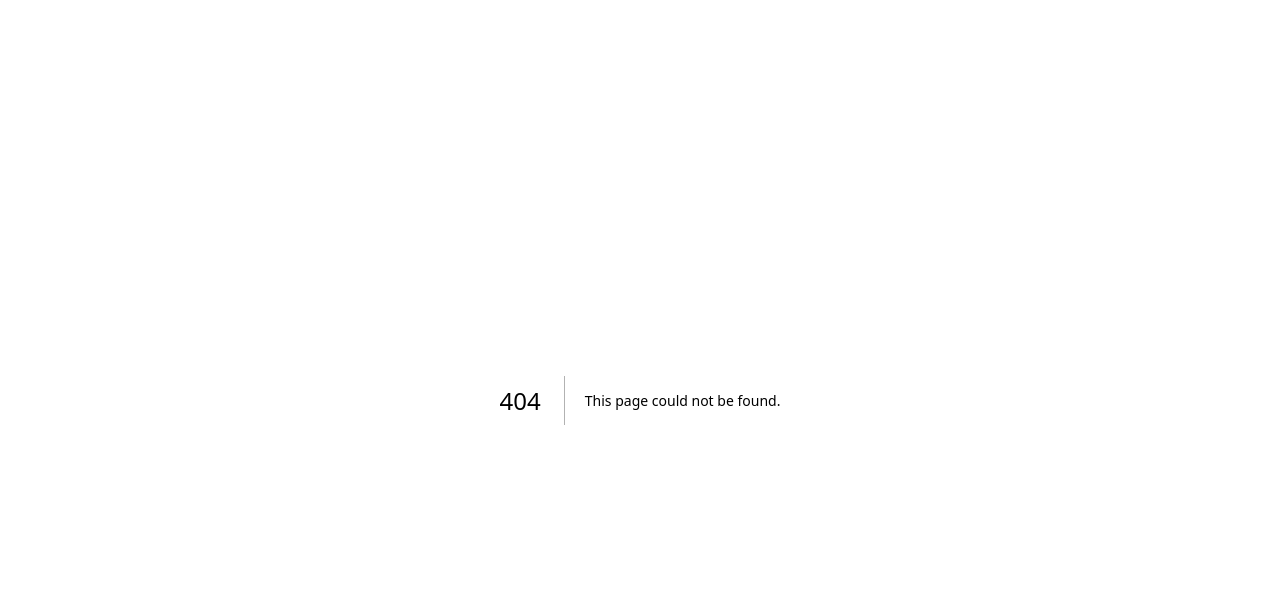
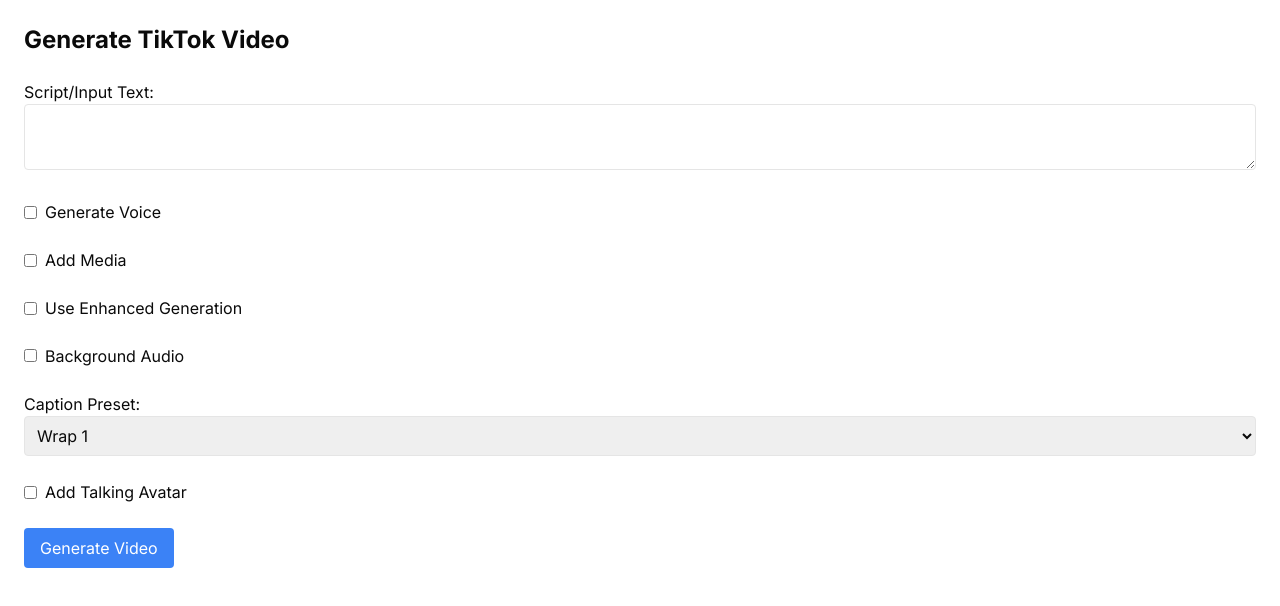
Before and after one commit to saliftankoano/social, a Next.js app: page /revid in a window 1280 px wide. Before the commit this address had no page. Shown: the top 606 px of the page. Built offline with nearby package versions, Linux system fonts and the light colour scheme.

Commit message:
tiktok generation test

```diff
--- /dev/null
+++ b/src/app/api/revid/route.ts
@@ -0,0 +1,41 @@
+import { NextResponse } from "next/server";
+
+export async function POST(request: Request) {
+  try {
+    const body = (await request.json()) as {
+      inputText: string;
+      hasToGenerateVoice: boolean;
+      hasToSearchMedia: boolean;
+      hasEnhancedGeneration: boolean;
+      hasAvatar: boolean;
+      captionPresetName: string;
+    };
+
+    const response = await fetch("https://www.revid.ai/api/public/v2/render", {
+      method: "POST",
+      headers: {
+        "Content-Type": "application/json",
+        key: process.env.NEXT_PUBLIC_REVID_API_KEY ?? "",
+      },
+      body: JSON.stringify(body),
+    });
+
+    if (!response.ok) {
+      throw new Error(`HTTP error! status: ${response.status}`);
+    }
+
+    const data = (await response.json()) as {
+      data: {
+        id: string;
+        status: string;
+      };
+    };
+    return NextResponse.json(data);
+  } catch (error) {
+    console.error("Revid API error:", error);
+    return NextResponse.json(
+      { error: "Failed to process video generation request" },
+      { status: 500 },
+    );
+  }
+}
--- /dev/null
+++ b/src/app/revid/page.tsx
@@ -0,0 +1,320 @@
+"use client";
+
+import { useState } from "react";
+
+interface CreationParams {
+  inputText: string;
+  hasToGenerateVoice?: boolean;
+  selectedVoice?: string;
+  hasToSearchMedia?: boolean;
+  mediaType?: "stockVideo" | "movingImage" | "aiVideo";
+  generationPreset?: string;
+  generationUserPrompt?: string;
+  hasEnhancedGeneration?: boolean;
+  audioUrl?: string;
+  captionPresetName?: string;
+  hasAvatar?: boolean;
+  selectedAvatar?: string;
+  ratio?: "9 / 16" | "1 / 1";
+  nbGenerations?: number;
+  selectedAvatarType?: "video/mp4" | "image/png";
+  imageGenerationModel?: "good" | "fast";
+}
+
+const GENERATION_PRESETS = [
+  "LEONARDO",
+  "ANIME",
+  "REALISM",
+  "ILLUSTRATION",
+  "SKETCH_COLOR",
+  "SKETCH_BW",
+  "PIXAR",
+  "INK",
+  "RENDER_3D",
+  "LEGO",
+  "SCIFI",
+  "RECRO_CARTOON",
+  "PIXEL_ART",
+  "CREATIVE",
+  "PHOTOGRAPHY",
+  "RAYTRACED",
+  "ENVIRONMENT",
+  "FANTASY",
+  "ANIME_SR",
+  "MOVIE",
+  "STYLIZED_ILLUSTRATION",
+  "MANGA",
+];
+
+const CAPTION_PRESETS = [
+  "Basic",
+  "Revid",
+  "Hormozi",
+  "Ali",
+  "Wrap 1",
+  "Wrap 2",
+  "Faceless",
+];
+
+const AUDIO_OPTIONS = {
+  "Blade Runner 2049": "https://cdn.revid.ai/audio/_bladerunner-2049.mp3",
+  Suspense: "https://cdn.revid.ai/audio/_paris-else.mp3",
+  Calm: "https://cdn.revid.ai/audio/_izzamuzzic.mp3",
+  // Add more audio options here as needed
+} as const;
+
+const VOICE_OPTIONS = {
+  Jessica: "cgSgspJ2msm6clMCkdW9",
+  brian: "nPczCjzI2devNBz1zQrb",
+  // Add more voice options here as needed
+} as const;
+
+export default function RevidPage() {
+  const [formData, setFormData] = useState<CreationParams>({
+    inputText: "",
+    hasToGenerateVoice: false,
+    hasToSearchMedia: false,
+    hasEnhancedGeneration: false,
+    hasAvatar: false,
+    captionPresetName: "Wrap 1",
+    ratio: "9 / 16",
+    selectedAvatarType: "video/mp4",
+    nbGenerations: 1,
+    imageGenerationModel: "good",
+  });
+
+  const handleSubmit = async (e: React.FormEvent) => {
+    e.preventDefault();
+
+    try {
+      const response = await fetch("/api/revid", {
+        method: "POST",
+        headers: {
+          "Content-Type": "application/json",
+        },
+        body: JSON.stringify({
+          creationParams: formData,
+        }),
+      });
+
+      if (!response.ok) {
+        throw new Error(`HTTP error! status: ${response.status}`);
+      }
+
+      const data = (await response.json()) as {
+        data: {
+          id: string;
+          status: string;
+        };
+      };
+      console.log("Response:", data);
+      // Handle the response as needed
+    } catch (error) {
+      console.error("Error:", error);
+      // You might want to show an error message to the user here
+    }
+  };
+
+  const handleInputChange = (
+    e: React.ChangeEvent<
+      HTMLInputElement | HTMLSelectElement | HTMLTextAreaElement
+    >,
+  ) => {
+    const { name, value, type } = e.target;
+    const checked = (e.target as HTMLInputElement).checked;
+
+    setFormData((prev) => ({
+      ...prev,
+      [name]: type === "checkbox" ? checked : value,
+    }));
+  };
+
+  return (
+    <div className="container mx-auto p-6">
+      <h1 className="mb-6 text-2xl font-bold">Generate TikTok Video</h1>
+
+      <form onSubmit={handleSubmit} className="space-y-6">
+        <div>
+          <label className="mb-2 block">
+            Script/Input Text:
+            <textarea
+              name="inputText"
+              value={formData.inputText}
+              onChange={handleInputChange}
+              className="w-full rounded border p-2"
+              required
+            />
+          </label>
+        </div>
+
+        <div>
+          <label className="flex items-center gap-2">
+            <input
+              type="checkbox"
+              name="hasToGenerateVoice"
+              checked={formData.hasToGenerateVoice}
+              onChange={handleInputChange}
+            />
+            Generate Voice
+          </label>
+
+          {formData.hasToGenerateVoice && (
+            <select
+              name="selectedVoice"
+              value={formData.selectedVoice ?? ""}
+              onChange={handleInputChange}
+              className="mt-2 w-full rounded border p-2"
+            >
+              <option value="">Select voice</option>
+              {Object.entries(VOICE_OPTIONS).map(([name, id]) => (
+                <option key={id} value={id}>
+                  {name}
+                </option>
+              ))}
+            </select>
+          )}
+        </div>
+
+        <div>
+          <label className="flex items-center gap-2">
+            <input
+              type="checkbox"
+              name="hasToSearchMedia"
+              checked={formData.hasToSearchMedia}
+              onChange={handleInputChange}
+            />
+            Add Media
+          </label>
+
+          {formData.hasToSearchMedia && (
+            <div className="mt-2 space-y-2">
+              <select
+                name="mediaType"
+                value={formData.mediaType ?? ""}
+                onChange={handleInputChange}
+                className="rounded border p-2"
+              >
+                <option value="">Select Media Type</option>
+                <option value="stockVideo">Stock Video</option>
+                <option value="movingImage">Moving Image</option>
+                <option value="aiVideo">AI Video</option>
+              </select>
+
+              <select
+                name="generationPreset"
+                value={formData.generationPreset ?? ""}
+                onChange={handleInputChange}
+                className="rounded border p-2"
+              >
+                <option value="">Select Generation Preset</option>
+                {GENERATION_PRESETS.map((preset) => (
+                  <option key={preset} value={preset}>
+                    {preset}
+                  </option>
+                ))}
+              </select>
+
+              <input
+                type="text"
+                name="generationUserPrompt"
+                value={formData.generationUserPrompt ?? ""}
+                onChange={handleInputChange}
+                placeholder="Generation Prompt"
+                className="w-full rounded border p-2"
+              />
+            </div>
+          )}
+        </div>
+
+        <div>
+          <label className="flex items-center gap-2">
+            <input
+              type="checkbox"
+              name="hasEnhancedGeneration"
+              checked={formData.hasEnhancedGeneration}
+              onChange={handleInputChange}
+            />
+            Use Enhanced Generation
+          </label>
+        </div>
+
+        <div>
+          <label className="block">
+            <input
+              type="checkbox"
+              name="hasToGenerateVoice"
+              checked={formData.hasToGenerateVoice ?? false}
+              onChange={handleInputChange}
+              className="mr-2"
+            />
+            Background Audio
+          </label>
+
+          {formData.hasToGenerateVoice && (
+            <select
+              name="audioUrl"
+              value={formData.audioUrl ?? ""}
+              onChange={handleInputChange}
+              className="mt-2 w-full rounded border p-2"
+            >
+              <option value="">Select background audio</option>
+              {Object.entries(AUDIO_OPTIONS).map(([name, url]) => (
+                <option key={url} value={url}>
+                  {name}
+                </option>
+              ))}
+            </select>
+          )}
+        </div>
+
+        <div>
+          <label className="mb-2 block">
+            Caption Preset:
+            <select
+              name="captionPresetName"
+              value={formData.captionPresetName}
+              onChange={handleInputChange}
+              className="w-full rounded border p-2"
+            >
+              {CAPTION_PRESETS.map((preset) => (
+                <option key={preset} value={preset}>
+                  {preset}
+                </option>
+              ))}
+            </select>
+          </label>
+        </div>
+
+        <div>
+          <label className="flex items-center gap-2">
+            <input
+              type="checkbox"
+              name="hasAvatar"
+              checked={formData.hasAvatar}
+              onChange={handleInputChange}
+            />
+            Add Talking Avatar
+          </label>
+
+          {formData.hasAvatar && (
+            <input
+              type="text"
+              name="selectedAvatar"
+              value={formData.selectedAvatar ?? ""}
+              onChange={handleInputChange}
+              placeholder="Avatar Image/Video URL"
+              className="mt-2 w-full rounded border p-2"
+            />
+          )}
+        </div>
+
+        <button
+          type="submit"
+          className="rounded bg-blue-500 px-4 py-2 text-white hover:bg-blue-600"
+        >
+          Generate Video
+        </button>
+      </form>
+    </div>
+  );
+}
```
